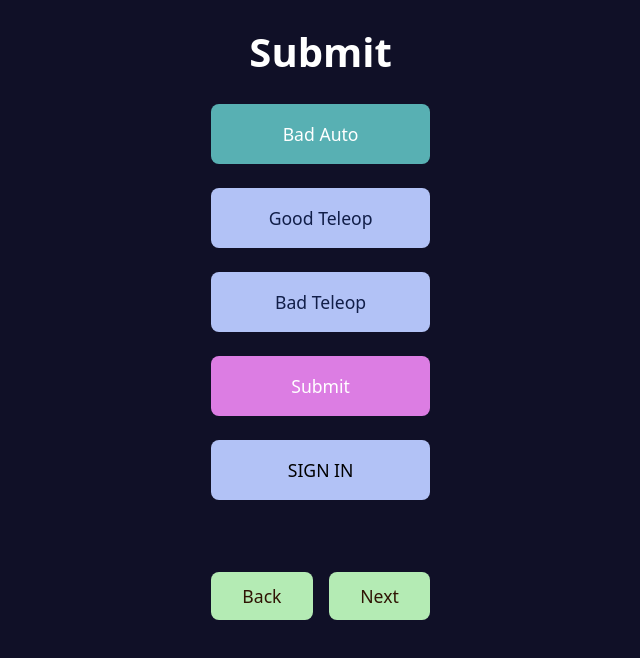
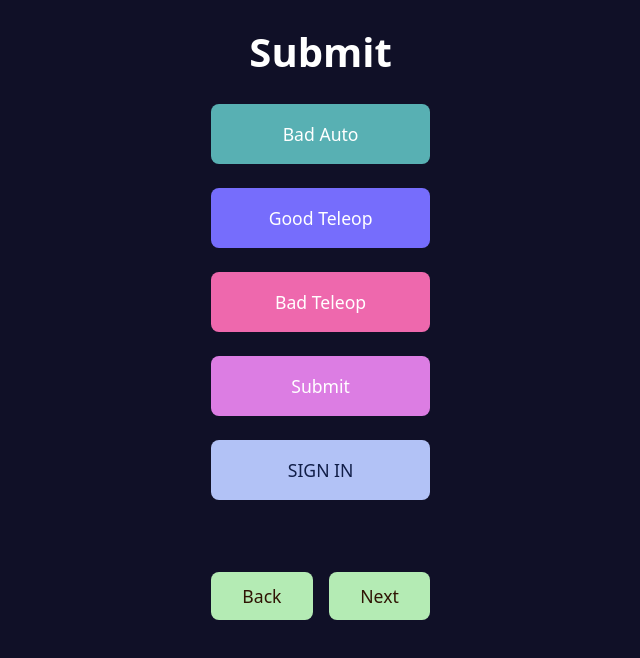
Before and after one commit to RileyGoodXYZ/BreadCompetition, a React (Vite) app: page /submit in a window 1280 px wide. Shown: the top 658 px of the page, without its empty margins (321-961 px from the left). Built offline with nearby package versions, Linux system fonts and the light colour scheme.

Commit message:
added values

```diff
--- a/src/Prematch.tsx
+++ b/src/Prematch.tsx
@@ -45,6 +45,8 @@ function Prematch() {
         <div className='container1'>
           <button className='orient' onClick={() => setOrient(orient === "Normal" ? "Flipped" : "Normal")} data-orient={orient}>
             ORIENTATION
+
+
           </button>
           <button
             className='alliance'
--- a/src/Submit.css
+++ b/src/Submit.css
@@ -38,9 +38,10 @@
 .badAutoBtn:hover {
     background-color: #3a8d8f;
 }
-.signInBtn {
-    background-color: #b2c2f6;
-    color: black;
+
+.goodTeleopBtn {
+    background-color: #766dfc;
+    color: #fff;
     border: none;
     border-radius: 8px;
     font-size: 1.1rem;
@@ -49,9 +50,27 @@
     cursor: pointer;
     transition: background 0.2s;
 }
-.signInBtn:hover {
-    background-color: #155353;
+
+.goodTeleopBtn:hover {
+    background-color: #5b50ed;
 }
+
+.badTeleopBtn {
+    background-color: #ee68ad;
+    color: #fff;
+    border: none;
+    border-radius: 8px;
+    font-size: 1.1rem;
+    font-weight: 500;
+    padding: 0.75rem 1.2rem;
+    cursor: pointer;
+    transition: background 0.2s;
+}
+
+.badTeleopBtn:hover {
+    background-color: #f14ba1;
+}
+
 .submitBtn {
     background-color: #dc7de3;
     color: #fff;
```
